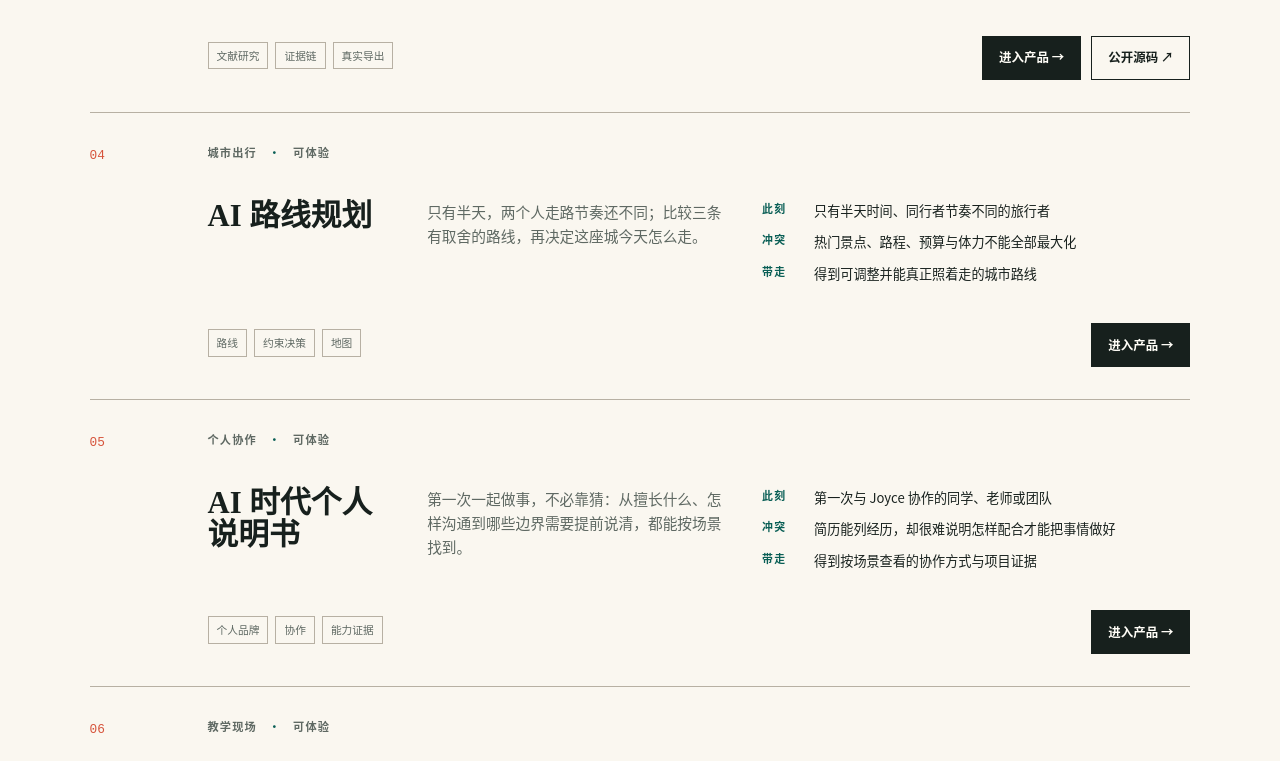
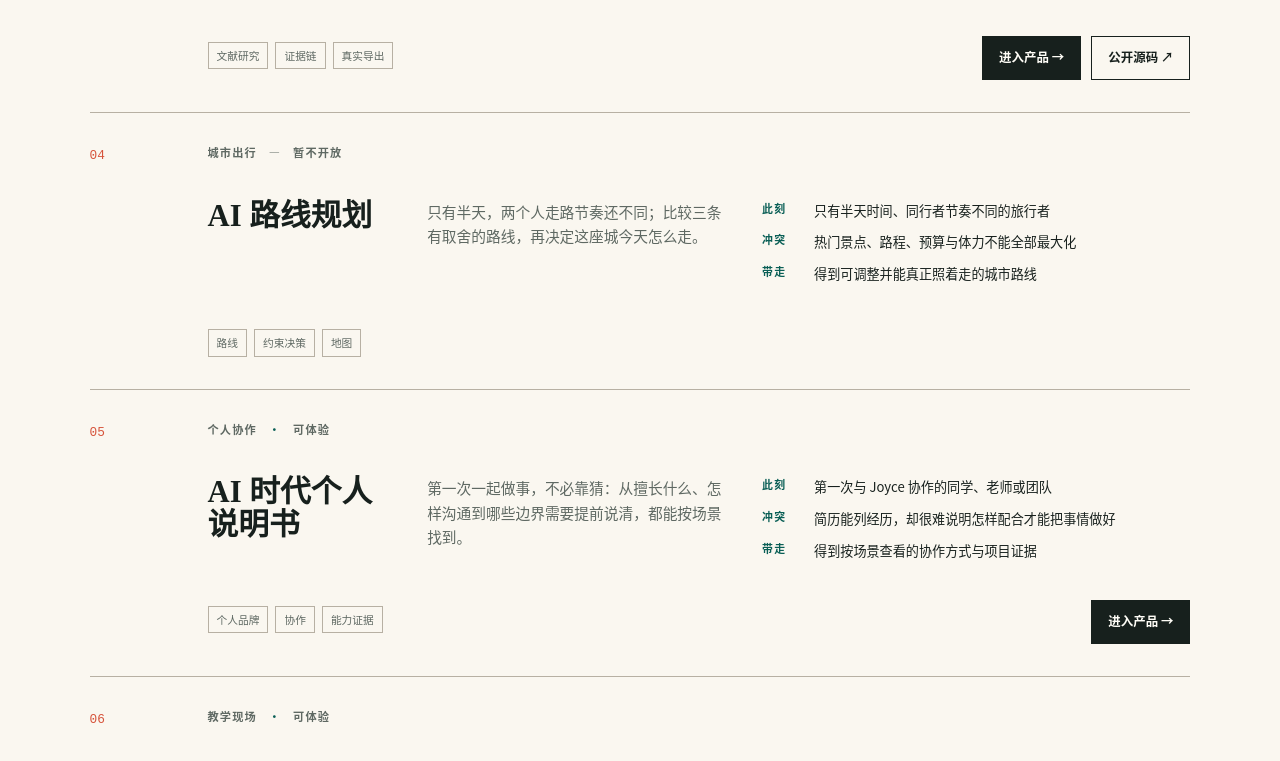
Before and after one commit to JoyceLeo326/liujiarui-product-lab, a website: page index.html in a window 1280 px wide. Shown: the part 2754-3515 px from the top of the page. Drawn offline with Linux system fonts and the light colour scheme.

Commit message:
fix: keep portfolio links truthful

```diff
--- a/app.js
+++ b/app.js
@@ -48,10 +48,16 @@ function renderProject(project, index) {
   const article = fragment.querySelector('article');
   article.dataset.repo = project.repo;
   if (project.status === 'research') article.classList.add('is-research');
+  if (project.status === 'unavailable') article.classList.add('is-unavailable');
 
   fragment.querySelector('.card-index').textContent = String(index + 1).padStart(2, '0');
   fragment.querySelector('.card-stage').textContent = project.stage;
-  fragment.querySelector('.card-status').textContent = project.status === 'research' ? '研究记录' : '可体验';
+  const statusLabel = {
+    live: '可体验',
+    research: '研究记录',
+    unavailable: '暂不开放'
+  };
+  fragment.querySelector('.card-status').textContent = statusLabel[project.status];
   fragment.querySelector('h3').textContent = project.name;
   fragment.querySelector('.card-summary').textContent = project.summary;
   fragment.querySelector('.story-person').textContent = project.story.person;
@@ -62,7 +68,9 @@ function renderProject(project, index) {
   project.tags.forEach((tag) => tagList.append(makeTextElement('li', tag)));
 
   const actions = fragment.querySelector('.card-actions');
-  actions.append(actionLink(project.status === 'research' ? '查看研究路径 →' : '进入产品 →', project.primaryUrl, project.primaryUrl.startsWith('http')));
+  if (project.status !== 'unavailable') {
+    actions.append(actionLink(project.status === 'research' ? '查看研究路径 →' : '进入产品 →', project.primaryUrl, project.primaryUrl.startsWith('http')));
+  }
   if (project.sourceVisibility === 'public') actions.append(actionLink('公开源码 ↗', project.github, true));
 
   return fragment;
--- a/index.html
+++ b/index.html
@@ -84,7 +84,7 @@
 
         <div class="catalogue-meta">
           <p><span id="visible-count">12</span> 个相关项目</p>
-          <p class="legend"><span class="status-dot"></span> 可体验 <span class="status-diamond">◆</span> 研究记录</p>
+          <p class="legend"><span class="status-dot"></span> 可体验 <span class="status-diamond">◆</span> 研究记录 <span class="status-paused">—</span> 暂不开放</p>
         </div>
         <div class="project-grid" data-project-grid aria-live="polite" aria-busy="true"></div>
         <noscript><p class="empty-state">请启用 JavaScript 以按视角浏览作品。每个项目仍可在 GitHub 的 JoyceLeo326 账号中访问。</p></noscript>
--- a/projects.json
+++ b/projects.json
@@ -58,9 +58,9 @@
     "repo": "meituan-ai-route-planner",
     "github": "https://github.com/JoyceLeo326/meituan-ai-route-planner",
     "sourceVisibility": "private",
-    "primaryUrl": "https://joyceleo326.github.io/meituan-ai-route-planner/",
+    "primaryUrl": "",
     "backupUrl": "",
-    "status": "live",
+    "status": "unavailable",
     "stage": "城市出行",
     "summary": "只有半天，两个人走路节奏还不同；比较三条有取舍的路线，再决定这座城今天怎么走。",
     "roles": ["recruiter", "judge", "user"],
@@ -94,7 +94,7 @@
     "repo": "rural-teacher-assistant-deploy",
     "github": "https://github.com/JoyceLeo326/rural-teacher-assistant-deploy",
     "sourceVisibility": "private",
-    "primaryUrl": "https://joyceleo326.github.io/rural-teacher-assistant-deploy/",
+    "primaryUrl": "https://rural-teacher-assistant-amber.vercel.app/",
     "backupUrl": "",
     "status": "live",
     "stage": "教学现场",
@@ -183,7 +183,7 @@
     "name": "轻气候 · AI 饮品创新引擎",
     "repo": "yuanqi-ai-innovation-engine",
     "github": "https://github.com/JoyceLeo326/yuanqi-ai-innovation-engine",
-    "sourceVisibility": "private",
+    "sourceVisibility": "public",
     "primaryUrl": "./mirrors/yuanqi-ai-innovation-engine/",
     "backupUrl": "https://yuanqi-ai-innovation-engine.vercel.app/",
     "status": "live",
--- a/styles.css
+++ b/styles.css
@@ -275,6 +275,7 @@ h1 em { color: var(--teal); font-style: normal; }
 .catalogue-meta p { margin: 0; }
 .status-dot { display: inline-block; width: 8px; height: 8px; margin: 0 5px 0 14px; border-radius: 50%; background: var(--teal); }
 .status-diamond { margin-left: 14px; color: var(--coral); }
+.status-paused { margin-left: 14px; color: var(--muted); }
 
 .project-grid { border-top: 1px solid var(--ink); }
 
@@ -291,6 +292,7 @@ h1 em { color: var(--teal); font-style: normal; }
 .card-topline { grid-column: 1 / -1; display: flex; gap: 12px; color: var(--muted); font-size: .7rem; font-weight: 800; letter-spacing: .1em; text-transform: uppercase; }
 .card-status::before { content: "•"; margin-right: 12px; color: var(--teal); }
 .project-card.is-research .card-status::before { content: "◆"; color: var(--coral); }
+.project-card.is-unavailable .card-status::before { content: "—"; color: var(--muted); }
 .card-body h3 { margin: 0; font-family: "STSong", "Songti SC", serif; font-size: clamp(1.7rem, 2.4vw, 2.7rem); line-height: 1.05; }
 .card-summary { margin: 0; color: var(--muted); font-size: .92rem; }
 
--- a/sw.js
+++ b/sw.js
@@ -1,4 +1,4 @@
-const CACHE_NAME = 'portfolio-lab-v1';
+const CACHE_NAME = 'portfolio-lab-v2';
 const SHELL = ['./', './index.html', './styles.css', './app.js', './projects.json', './favicon.svg', './manifest.webmanifest'];
 
 self.addEventListener('install', (event) => {
```
Also changed, not shown: tests/portfolio-contract.test.mjs (+14 -2 lines).
